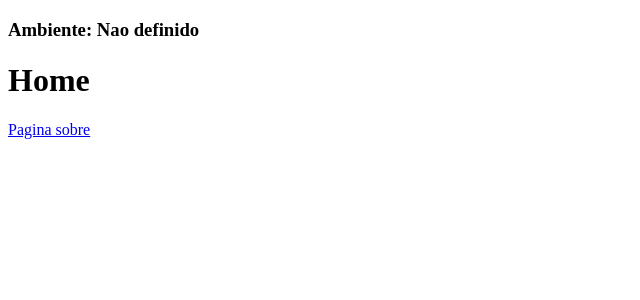
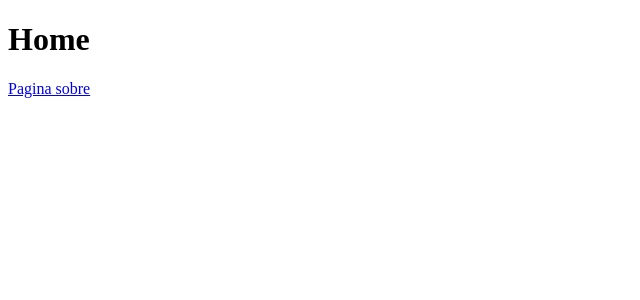
Before and after one commit to bueno03/aula_next_js_versel_nivel_1, a Next.js app: page / in a window 1280 px wide. Shown: the top 300 px of the page, without its empty margins (0-640 px from the left). Built offline with nearby package versions, Linux system fonts and the light colour scheme.

Commit message:
rollback variavel de ambiente Prod vs Homolog

```diff
--- a/pages/index.js
+++ b/pages/index.js
@@ -1,19 +1,9 @@
 import Link from 'next/link';
 
 function Home() {
-    let environmentType = "Nao definido";
-
-    if (process.env.ENVIRONMENT_TYPE == "PROD") {
-        environmentType = "PROD";
-    }
-
-    if (process.env.ENVIRONMENT_TYPE == "HOMOLOG") {
-        environmentType = "HOMOLOG";
-    }
 
     return (
         <div>
-            <h3>Ambiente:  {environmentType}</h3>
             <h1>Home</h1>
             <Link href="/sobre">
                 Pagina sobre
```
